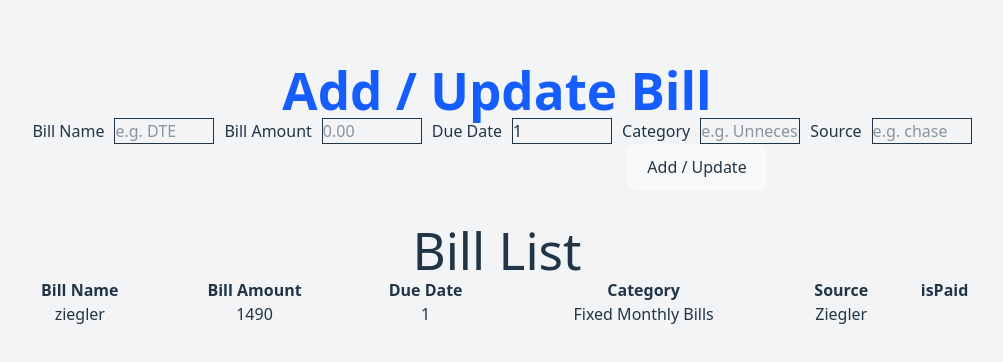
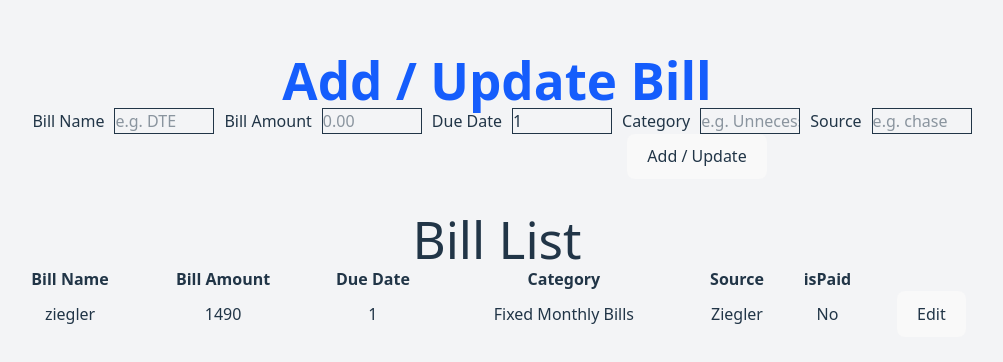
Before and after one commit to MrSankofa/Robust-React-Bill-Tracker, a React (Vite) app: page / in a window 1280 px wide. Shown: the part 238-600 px from the top of the page, without its empty margins (143-1146 px from the left). Built offline with nearby package versions, Linux system fonts and the light colour scheme.

Commit message:
fix(html): isPaid data

```diff
--- a/src/App.tsx
+++ b/src/App.tsx
@@ -153,7 +153,8 @@ function App() {
                               <td> {data["dueDate"]}</td>
                               <td> {data["category"]}</td>
                               <td> {data["source"]}</td>
-                              <td> {data["isPaid"]}</td>
+                              <td> {data["isPaid"] ? "Yes" : "No"} </td>
+                              <button>Edit</button>
                           </tr>
                       })}
                       </tbody>
@@ -165,30 +166,6 @@ function App() {
           </div>
 
       </>
-
-
-      // <>
-      //   <div>
-      //     <a href="https://vite.dev" target="_blank">
-      //       <img src={viteLogo} className="logo" alt="Vite logo" />
-      //     </a>
-      //     <a href="https://react.dev" target="_blank">
-      //       <img src={reactLogo} className="logo react" alt="React logo" />
-      //     </a>
-      //   </div>
-      //   <h1>Vite + React</h1>
-      //   <div className="card">
-      //     <button onClick={() => setCount((count) => count + 1)}>
-      //       count is {count}
-      //     </button>
-      //     <p>
-      //       Edit <code>src/App.tsx</code> and save to test HMR
-      //     </p>
-      //   </div>
-      //   <p className="read-the-docs">
-      //     Click on the Vite and React logos to learn more
-      //   </p>
-      // </>
   )
 }
 
```
